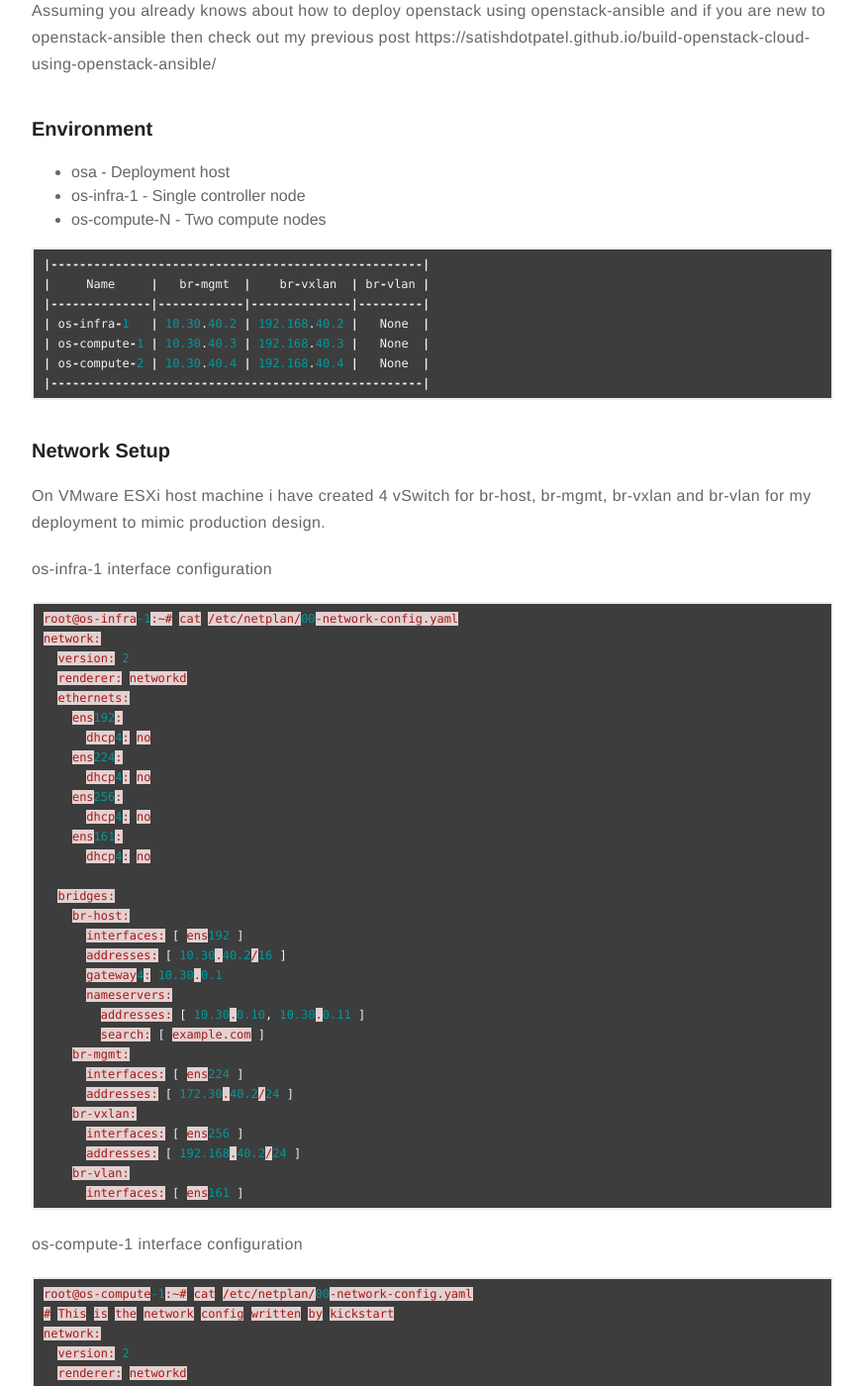
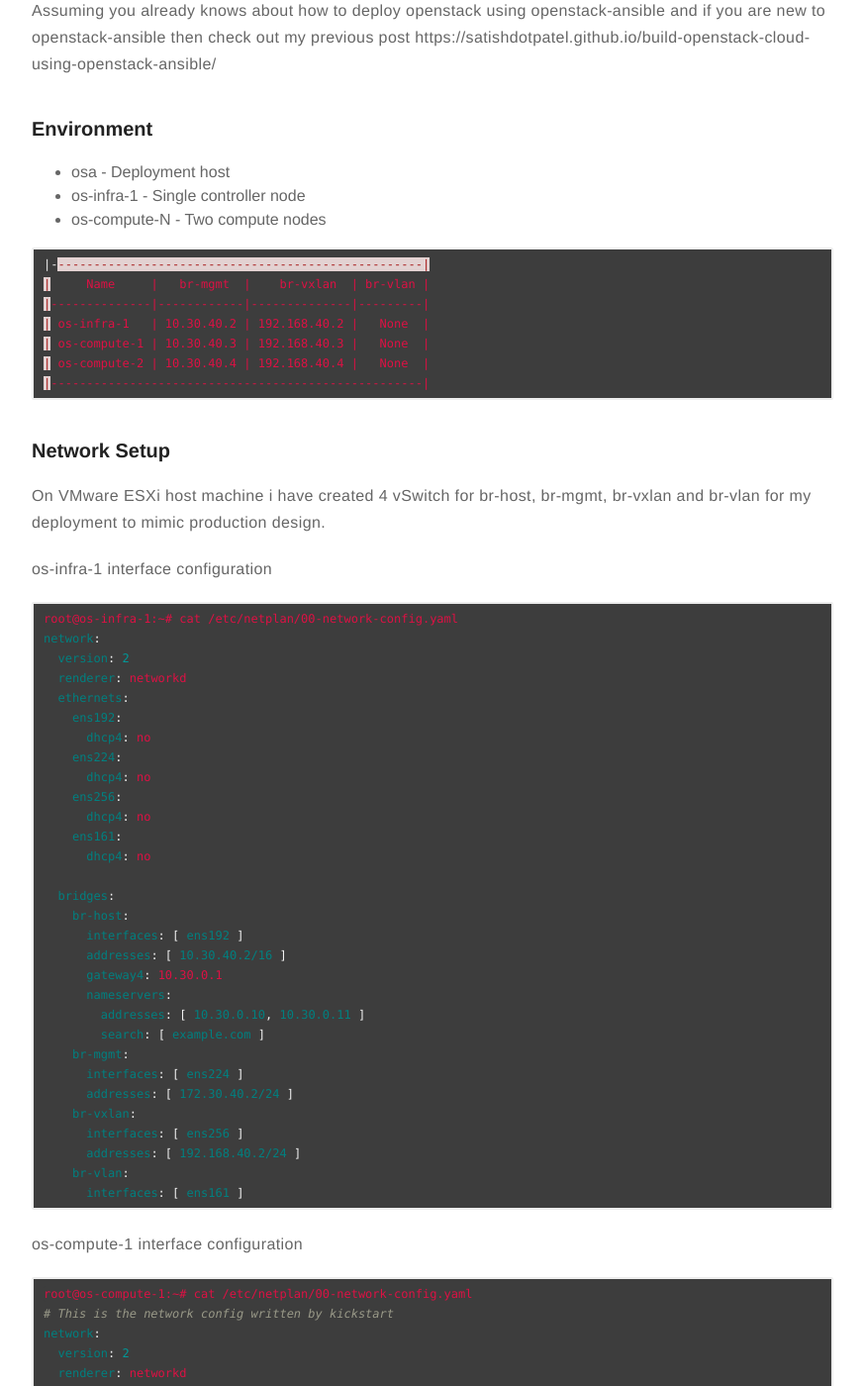
Before and after one commit to satishdotpatel/satishdotpatel.github.io, a Jekyll site: the page built from _posts/2021-03-29-openstack-ansible-ovn-deployment-part1.markdown, in a window 1280 px wide and 1400 px high, scrolled down 606 px. Shown: the whole window at 99% size, without its empty margins (203-1076 px from the left). Built offline with Jekyll 4.4.1, drawn with Linux system fonts in a browser that asks for light colours; comment, search, counter and statistics services are not loaded; some of the changed text lies outside the part shown.

Commit message:
adding table

````diff
--- a/_posts/2021-03-29-openstack-ansible-ovn-deployment-part1.markdown
+++ b/_posts/2021-03-29-openstack-ansible-ovn-deployment-part1.markdown
@@ -27,7 +27,7 @@
 * os-infra-1 - Single controller node
 * os-compute-N - Two compute nodes
 
-```js
+```yaml
 |----------------------------------------------------|
 |     Name     |   br-mgmt  |    br-vxlan  | br-vlan |
 |--------------|------------|--------------|---------|
@@ -43,7 +43,7 @@
 
 os-infra-1 interface configuration
 
-```json
+```yaml
 root@os-infra-1:~# cat /etc/netplan/00-network-config.yaml
 network:
   version: 2
@@ -78,7 +78,7 @@
 
 os-compute-1 interface configuration
 
-```json
+```yaml
 root@os-compute-1:~# cat /etc/netplan/00-network-config.yaml
 # This is the network config written by kickstart
 network:
````
